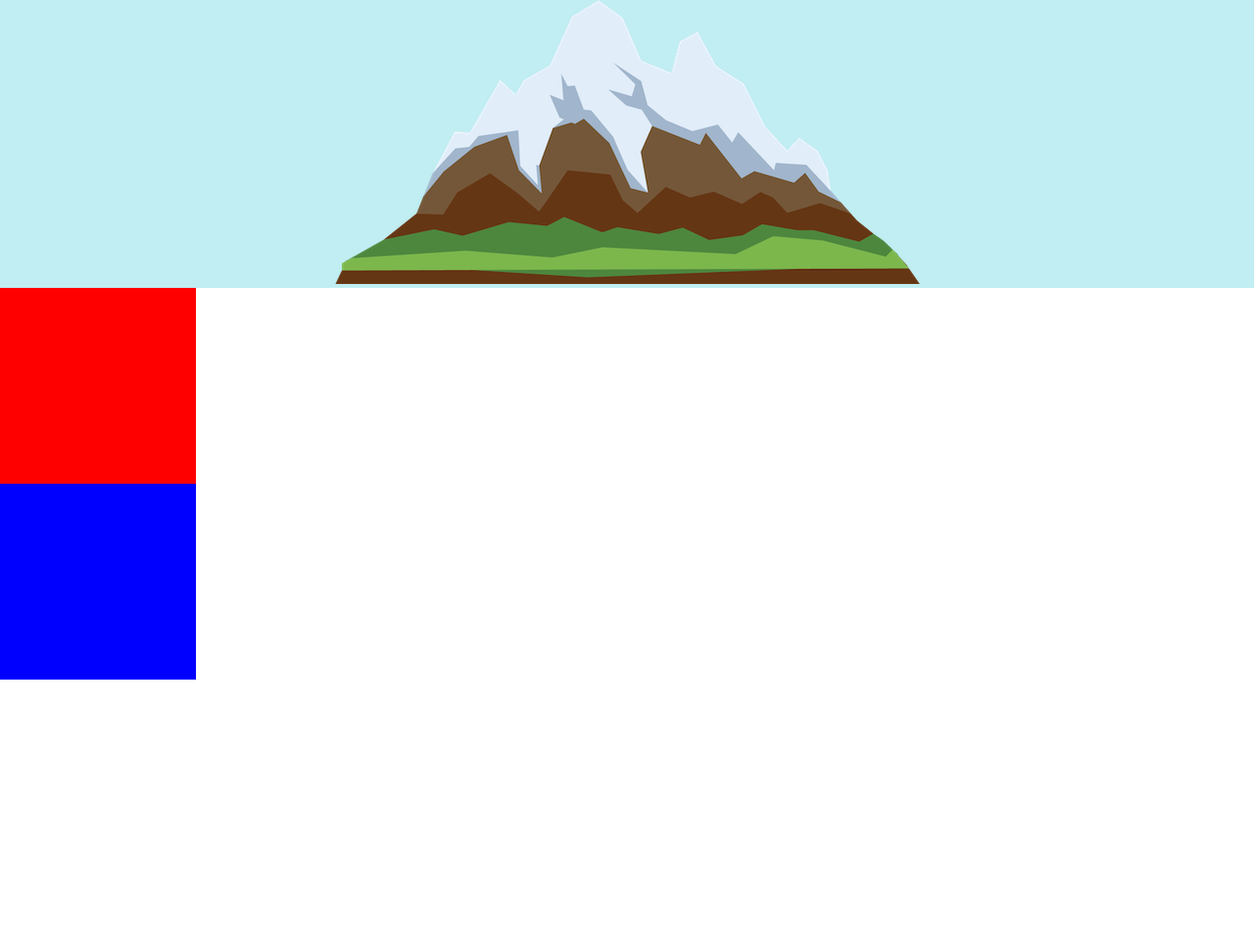
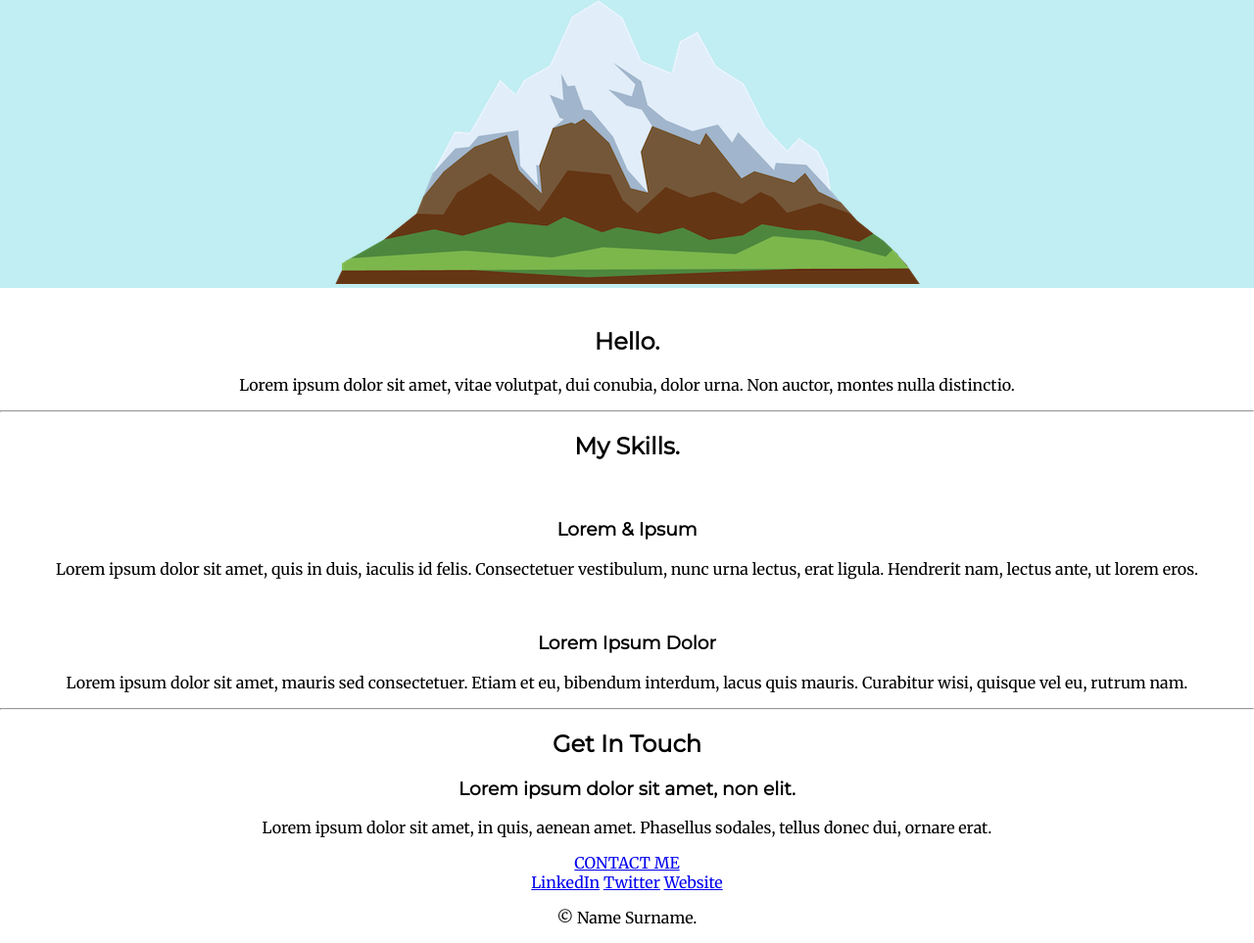
Before and after one commit to WaypointSol/css-mywebsite, a plain HTML site: page index.html in a window 1280 px wide. Shown: the part 271-1234 px from the top of the page at 98% size. Before the commit the page ends 965 px from the top, so only its background shows below. Drawn offline with Linux system fonts and the light colour scheme.

Commit message:
Updated index

```diff
--- a/css/styles.css
+++ b/css/styles.css
@@ -25,16 +25,11 @@ h3 {
 }
 
 .middle-container {
-    background-color: red;
-    height: 200px;
-    width: 200px;
+
 
 }
 
 .bottom-container {
-    background-color: blue;
-    width: 200px;
-    height: 200px;
 
 }
 
--- a/index.html
+++ b/index.html
@@ -1,30 +1,75 @@
 <!DOCTYPE html>
 <html lang="en">
   <head>
-    <meta charset="UTF-8">
-    <meta http-equiv="X-UA-Compatible" content="IE=edge">
-    <meta name="viewport" content="width=device-width, initial-scale=1.0">
+    <meta charset="UTF-8" />
+    <meta http-equiv="X-UA-Compatible" content="IE=edge" />
+    <meta name="viewport" content="width=device-width, initial-scale=1.0" />
     <title>My Website - JR Mack</title>
-    <link rel="stylesheet" href="css/styles.css">
-    <link rel="icon" href="favicon.ico">
-    <link rel="preconnect" href="https://fonts.googleapis.com">
-<link rel="preconnect" href="https://fonts.gstatic.com" crossorigin>
-<link href="https://fonts.googleapis.com/css2?family=Merriweather&family=Montserrat&family=Sacramento&display=swap" rel="stylesheet">
+    <link rel="stylesheet" href="css/styles.css" />
+    <link rel="icon" href="favicon.ico" />
+    <link rel="preconnect" href="https://fonts.googleapis.com" />
+    <link rel="preconnect" href="https://fonts.gstatic.com" crossorigin />
+    <link
+      href="https://fonts.googleapis.com/css2?family=Merriweather&family=Montserrat&family=Sacramento&display=swap"
+      rel="stylesheet"
+    />
   </head>
   <body>
     <div class="top-container">
-        <img class="top-cloud" src="images/cloud.png" alt="cloud-img">
+      <img class="top-cloud" src="images/cloud.png" alt="cloud-img" />
       <h1>I'm JR.</h1>
       <p>I am a Web Developer.</p>
-        <img class="bottom-cloud" src="images/cloud.png" alt="cloud-img">
-        <img src="images/mountain.png" alt="mountain-img">
+      <img class="bottom-cloud" src="images/cloud.png" alt="cloud-img" />
+      <img src="images/mountain.png" alt="mountain-img" />
     </div>
     <div class="middle-container">
-
+      <div class="profile">
+        <img src="" alt="" />
+        <h2>Hello.</h2>
+        <p>
+          Lorem ipsum dolor sit amet, vitae volutpat, dui conubia, dolor urna.
+          Non auctor, montes nulla distinctio.
+        </p>
       </div>
-    <div class="bottom-container">
-
+      <hr />
+      <div class="skills">
+        <h2>My Skills.</h2>
+        <div class="skill-row">
+          <img class="" src="" alt="" />
+          <h3>Lorem & Ipsum</h3>
+          <p>
+            Lorem ipsum dolor sit amet, quis in duis, iaculis id felis.
+            Consectetuer vestibulum, nunc urna lectus, erat ligula. Hendrerit
+            nam, lectus ante, ut lorem eros.
+          </p>
+        </div>
+        <div class="skill-row">
+          <img class="" src="" alt="" />
+          <h3>Lorem Ipsum Dolor</h3>
+          <p>
+            Lorem ipsum dolor sit amet, mauris sed consectetuer. Etiam et eu,
+            bibendum interdum, lacus quis mauris. Curabitur wisi, quisque vel
+            eu, rutrum nam.
+          </p>
+        </div>
+      </div>
+      <hr />
+      <div class="contact-me">
+        <h2>Get In Touch</h2>
+        <h3>Lorem ipsum dolor sit amet, non elit.</h3>
+        <p>
+          Lorem ipsum dolor sit amet, in quis, aenean amet. Phasellus sodales,
+          tellus donec dui, ornare erat.
+        </p>
+        <a class="btn" href="mailto:name@email.com">CONTACT ME</a>
+      </div>
     </div>
 
+    <div class="bottom-container">
+      <a class="footer-link" href="https://www.linkedin.com/">LinkedIn</a>
+      <a class="footer-link" href="https://twitter.com/">Twitter</a>
+      <a class="footer-link" href="https://www.appbrewery.co/">Website</a>
+      <p>© Name Surname.</p>
+    </div>
   </body>
 </html>
```
Lines whose indentation alone changed are shown as unchanged.
